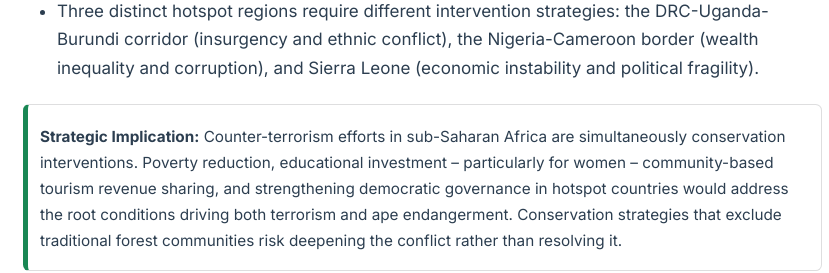
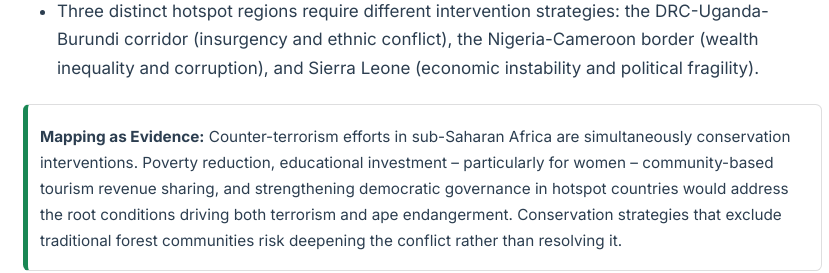
Before and after one commit to kchoover14/mapping-terrorism-ape-conservation, a plain HTML site: page index.html in a window 1280 px wide. Shown: the part 1442-1715 px from the top of the page, 145-974 px from the left. Drawn offline with Linux system fonts and the light colour scheme; no server answers.

Commit message:
update callout

```diff
--- a/index.html
+++ b/index.html
@@ -129,7 +129,7 @@ ul.task-list li input[type="checkbox"] {
 <i class="callout-icon no-icon"></i>
 </div>
 <div class="callout-body-container">
-<p><strong>Strategic Implication:</strong> Counter-terrorism efforts in sub-Saharan Africa are simultaneously conservation interventions. Poverty reduction, educational investment – particularly for women – community-based tourism revenue sharing, and strengthening democratic governance in hotspot countries would address the root conditions driving both terrorism and ape endangerment. Conservation strategies that exclude traditional forest communities risk deepening the conflict rather than resolving it.</p>
+<p><strong>Mapping as Evidence:</strong> Counter-terrorism efforts in sub-Saharan Africa are simultaneously conservation interventions. Poverty reduction, educational investment – particularly for women – community-based tourism revenue sharing, and strengthening democratic governance in hotspot countries would address the root conditions driving both terrorism and ape endangerment. Conservation strategies that exclude traditional forest communities risk deepening the conflict rather than resolving it.</p>
 </div>
 </div>
 </div>
```
